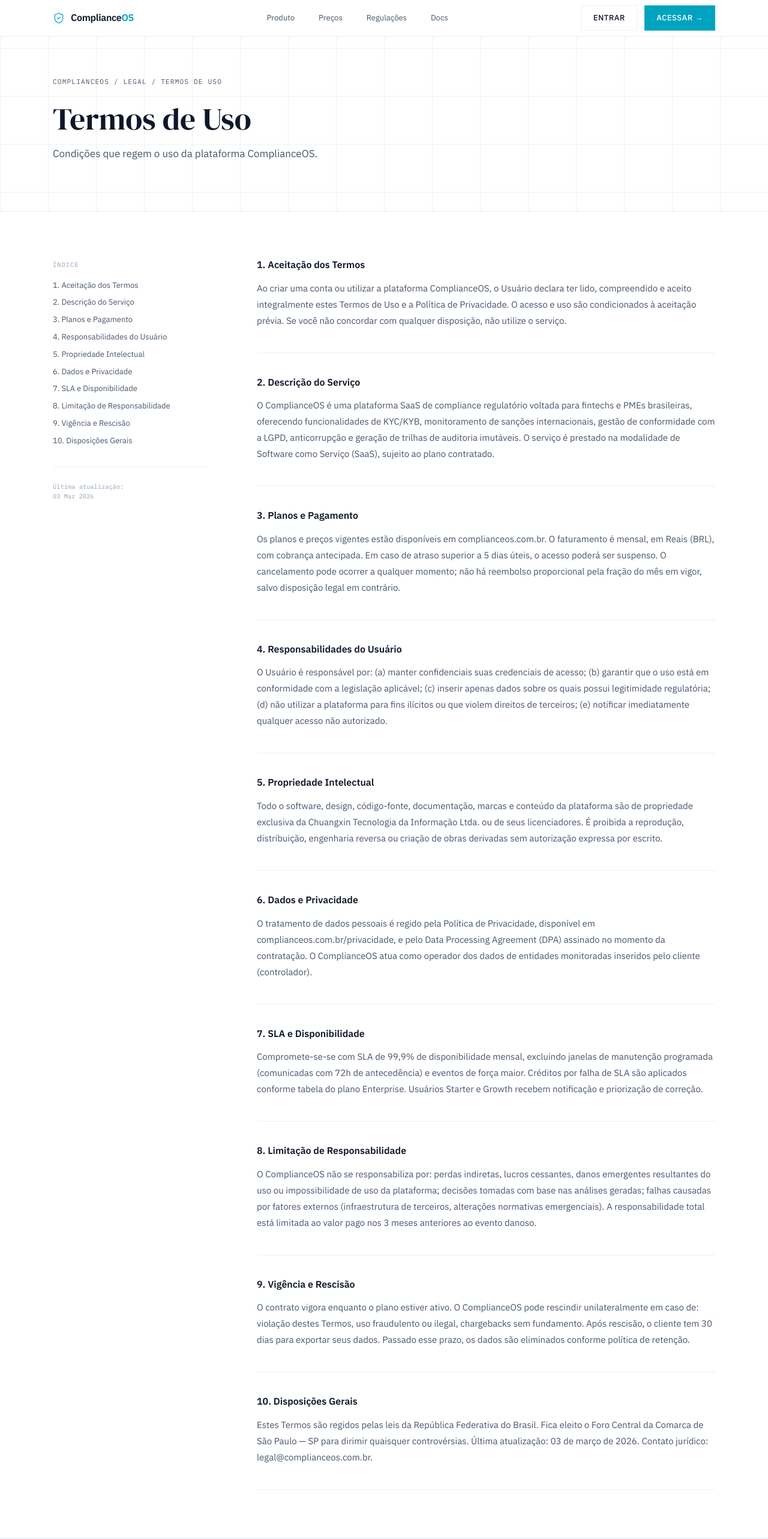
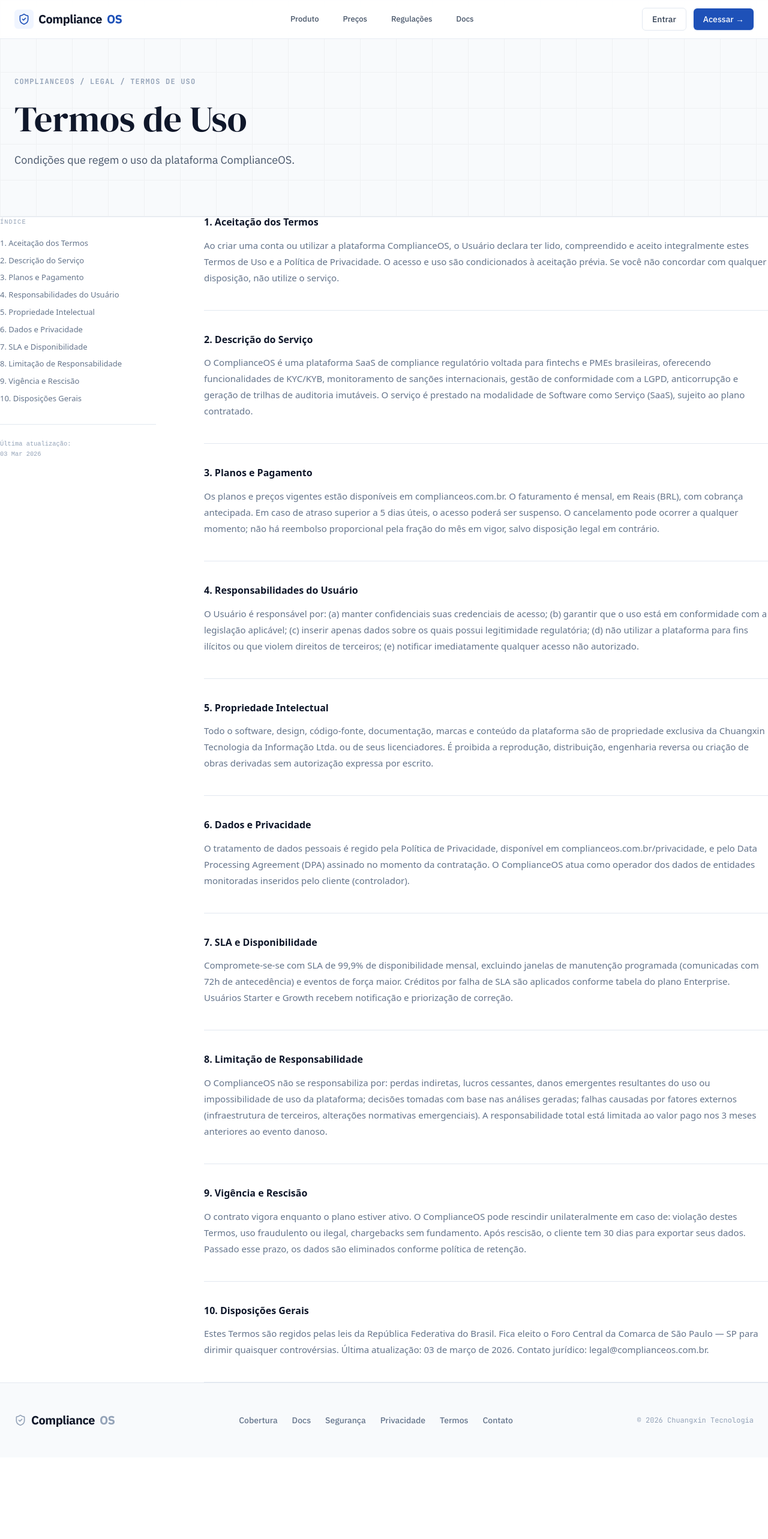
Before and after one commit to juracioliveira/complianceos, a Next.js app in the folder apps/web/: page /termos in a window 1280 px wide. Shown: the top 2566 px of the page at 60% size. After the commit the page ends 2430 px from the top, so only its background shows below. Built offline with nearby package versions, Linux system fonts and the light colour scheme.

Commit message:
style(web): standardize logo and visual identity across public pages and login

```diff
--- a/apps/web/src/app/login/page.tsx
+++ b/apps/web/src/app/login/page.tsx
@@ -74,8 +74,8 @@ export default function LoginPage() {
             <div className="hidden lg:flex flex-col justify-between p-12 bg-slate-50 relative overflow-hidden border-right border-slate-200">
                 {/* Padrão de fundo decorativo */}
                 <div className="absolute inset-0 pointer-events-none">
-                    <div className="absolute top-[-20%] left-[-10%] w-[600px] h-[600px] bg-blue-100/50 rounded-full blur-3xl" />
-                    <div className="absolute bottom-[-10%] right-[-10%] w-[400px] h-[400px] bg-indigo-100/50 rounded-full blur-3xl" />
+                    <div className="absolute top-[-20%] left-[-10%] w-[600px] h-[600px] bg-brand-100/50 rounded-full blur-3xl" />
+                    <div className="absolute bottom-[-10%] right-[-10%] w-[400px] h-[400px] bg-cyan-100/50 rounded-full blur-3xl" />
                     {/* Grid sutil */}
                     <div
                         className="absolute inset-0 opacity-[0.05]"
@@ -88,12 +88,12 @@ export default function LoginPage() {
 
                 {/* Logo */}
                 <div className="relative flex items-center gap-3">
-                    <div className="w-10 h-10 rounded-xl bg-blue-100 border border-blue-200 flex items-center justify-center">
-                        <ShieldCheck className="w-5 h-5 text-blue-600" />
+                    <div className="w-10 h-10 rounded-xl bg-brand-50 border border-brand-100 flex items-center justify-center">
+                        <ShieldCheck className="w-5 h-5 text-brand-600" />
                     </div>
                     <div>
-                        <p className="font-bold text-slate-900 text-lg leading-tight">ComplianceOS</p>
-                        <p className="text-blue-600/70 text-xs">Chuangxin Tecnologia</p>
+                        <p className="font-bold text-slate-900 text-lg leading-tight">Compliance<span className="text-brand-600">OS</span></p>
+                        <p className="text-brand-600/70 text-[10px] font-mono tracking-widest uppercase mt-0.5">Governance Engine</p>
                     </div>
                 </div>
 
@@ -102,7 +102,7 @@ export default function LoginPage() {
                     <div>
                         <h1 className="text-4xl font-bold text-slate-900 leading-tight text-balance">
                             Compliance e Governança<br />
-                            <span className="text-blue-600">numa plataforma única</span>
+                            <span className="text-brand-600">numa plataforma única</span>
                         </h1>
                         <p className="mt-4 text-slate-600 text-base leading-relaxed max-w-md">
                             Gerencie PLD/FT, LGPD e Anticorrupção com rastreabilidade total,
@@ -136,11 +136,11 @@ export default function LoginPage() {
             <div className="flex items-center justify-center p-8 bg-background">
                 <div className="w-full max-w-sm animate-fade-in">
                     {/* Mobile logo */}
-                    <div className="lg:hidden flex items-center gap-2 justify-center mb-8">
-                        <div className="w-8 h-8 rounded-lg bg-primary flex items-center justify-center">
-                            <ShieldCheck className="w-4 h-4 text-white" />
+                    <div className="lg:hidden flex items-center gap-2 justify-center mb-8 text-xl font-bold tracking-tight text-slate-900">
+                        <div className="w-8 h-8 rounded-lg bg-brand-50 border border-brand-100 flex items-center justify-center">
+                            <ShieldCheck className="w-4 h-4 text-brand-600" />
                         </div>
-                        <span className="font-bold text-foreground">ComplianceOS</span>
+                        <span>Compliance<span className="text-brand-600">OS</span></span>
                     </div>
 
                     <div className="space-y-1 mb-8">
@@ -213,9 +213,9 @@ export default function LoginPage() {
                             </>
                         ) : (
                             <div className="space-y-1.5">
-                                <div className="flex items-center gap-2 mb-4 p-3.5 rounded-xl bg-blue-50 border border-blue-200">
-                                    <Smartphone className="w-4 h-4 text-blue-600 shrink-0" />
-                                    <p className="text-sm text-blue-800">
+                                <div className="flex items-center gap-2 mb-4 p-3.5 rounded-xl bg-brand-50 border border-brand-200">
+                                    <Smartphone className="w-4 h-4 text-brand-600 shrink-0" />
+                                    <p className="text-sm text-brand-800">
                                         Abra seu app autenticador (Google Authenticator, Authy) e insira o código de 6 dígitos.
                                     </p>
                                 </div>
--- a/apps/web/src/components/layout/MobileWall.tsx
+++ b/apps/web/src/components/layout/MobileWall.tsx
@@ -1,6 +1,7 @@
 'use client'
 
 import { useEffect, useState } from 'react'
+import { ShieldCheck } from 'lucide-react'
 
 /**
  * MobileWall — blocks access to the authenticated app on mobile devices.
@@ -56,11 +57,11 @@ export function MobileWall({ children }: { children: React.ReactNode }) {
                 <div style={{ position: 'relative', zIndex: 2, maxWidth: 360 }}>
                     {/* Logo */}
                     <div style={{ display: 'flex', alignItems: 'center', justifyContent: 'center', gap: '0.75rem', marginBottom: '3rem' }}>
-                        <svg width="32" height="32" viewBox="0 0 24 24" fill="none" stroke="#00A3BF" strokeWidth="2">
-                            <path d="M12 22s8-4 8-10V5l-8-3-8 3v7c0 6 8 10 8 10z" />
-                        </svg>
-                        <span style={{ fontSize: '1.4rem', fontWeight: 700, color: '#0F172A', letterSpacing: '-0.5px' }}>
-                            Compliance<span style={{ color: '#00A3BF' }}>OS</span>
+                        <div className="p-1.5 bg-brand-50 rounded-lg">
+                            <ShieldCheck className="w-6 h-6 text-brand-600" strokeWidth={2.5} />
+                        </div>
+                        <span style={{ fontSize: '1.4rem', fontWeight: 700, color: '#0F172A', letterSpacing: '-0.5px' }} className="font-sans">
+                            Compliance<span className="text-brand-600">OS</span>
                         </span>
                     </div>
 
@@ -99,15 +100,8 @@ export function MobileWall({ children }: { children: React.ReactNode }) {
 
                     <a
                         href="/"
-                        style={{
-                            display: 'inline-block', padding: '0.75rem 1.5rem',
-                            background: 'transparent', border: '1px solid rgba(0,163,191,0.4)',
-                            borderRadius: 4, color: '#00A3BF',
-                            fontFamily: "'IBM Plex Sans', sans-serif",
-                            fontWeight: 600, fontSize: '0.875rem',
-                            textTransform: 'uppercase', letterSpacing: '0.5px',
-                            textDecoration: 'none',
-                        }}
+                        className="inline-flex items-center justify-center px-6 py-3 bg-brand-600 text-white font-semibold rounded-lg hover:bg-brand-700 transition-colors shadow-sm font-sans uppercase tracking-wider text-sm"
+                        style={{ textDecoration: 'none' }}
                     >
                         ← Voltar ao início
                     </a>
--- a/apps/web/src/components/public/PublicLayout.tsx
+++ b/apps/web/src/components/public/PublicLayout.tsx
@@ -1,36 +1,24 @@
 import Link from 'next/link'
 import { ShieldCheck } from 'lucide-react'
 
-const CYAN = '#00A3BF'
-const BG = '#FFFFFF'
-const SURFACE = '#F9FAFB'
-const LINE = 'rgba(0,0,0,0.06)'
-const TEXT = '#0F172A'
-const MUTED = '#475569'
-const UI = "'IBM Plex Sans', sans-serif"
-const MONO = "'IBM Plex Mono', monospace"
-
 export function PublicNav() {
     return (
-        <nav style={{
-            position: 'fixed', top: 0, width: '100%', zIndex: 100,
-            borderBottom: `1px solid ${LINE}`,
-            background: 'rgba(255,255,255,0.92)',
-            backdropFilter: 'blur(16px)',
-        }}>
-            <div style={{ maxWidth: 1200, margin: '0 auto', padding: '0 3rem', height: 60, display: 'flex', alignItems: 'center', justifyContent: 'space-between' }}>
-                <Link href="/" style={{ display: 'flex', alignItems: 'center', gap: '.625rem', fontSize: '1rem', fontWeight: 600, letterSpacing: '-.02em', color: TEXT, textDecoration: 'none', fontFamily: UI }}>
-                    <ShieldCheck size={20} stroke={CYAN} strokeWidth={1.5} />
-                    <span style={{ whiteSpace: 'nowrap' }}>Compliance<span style={{ color: CYAN }}>OS</span></span>
+        <nav className="fixed top-0 w-full z-[100] border-b border-slate-200/80 bg-white/90 backdrop-blur-md">
+            <div className="max-w-7xl mx-auto px-6 h-16 flex items-center justify-between">
+                <Link href="/" className="flex items-center gap-2 text-xl font-bold tracking-tight text-slate-900 group">
+                    <div className="p-1.5 bg-brand-50 rounded-lg group-hover:bg-brand-100 transition-colors">
+                        <ShieldCheck className="w-5 h-5 text-brand-600" strokeWidth={2} />
+                    </div>
+                    Compliance<span className="text-brand-600">OS</span>
                 </Link>
-                <div style={{ display: 'flex', gap: '2.5rem' }}>
+                <div className="hidden md:flex items-center gap-10">
                     {([['/', 'Produto'], ['/#pricing', 'Preços'], ['/cobertura', 'Regulações'], ['/docs', 'Docs']] as [string, string][]).map(([h, l]) => (
-                        <Link key={l} href={h} style={{ fontSize: '.8125rem', color: MUTED, textDecoration: 'none', fontFamily: UI }}>{l}</Link>
+                        <Link key={l} href={h} className="text-[13px] font-medium text-slate-600 hover:text-brand-600 transition-colors">{l}</Link>
                     ))}
                 </div>
-                <div style={{ display: 'flex', gap: '.75rem' }}>
-                    <Link href="/login" style={{ display: 'inline-flex', alignItems: 'center', padding: '.6rem 1.2rem', background: 'transparent', color: TEXT, border: `1px solid ${LINE}`, fontFamily: UI, fontWeight: 500, fontSize: '.8125rem', letterSpacing: '.04em', textTransform: 'uppercase' as const, textDecoration: 'none' }}>Entrar</Link>
-                    <Link href="/dashboard" style={{ display: 'inline-flex', alignItems: 'center', padding: '.6rem 1.2rem', background: CYAN, color: '#FFFFFF', border: `1px solid ${CYAN}`, fontFamily: UI, fontWeight: 500, fontSize: '.8125rem', letterSpacing: '.04em', textTransform: 'uppercase' as const, textDecoration: 'none' }}>Acessar →</Link>
+                <div className="flex items-center gap-3">
+                    <Link href="/login" className="px-4 py-2 text-sm font-medium text-slate-700 border border-slate-200 rounded-lg hover:bg-slate-50 transition-colors">Entrar</Link>
+                    <Link href="/dashboard" className="px-4 py-2 bg-brand-600 text-white text-sm font-medium rounded-lg hover:bg-brand-700 transition-colors shadow-sm shadow-brand-600/20">Acessar →</Link>
                 </div>
             </div>
         </nav>
@@ -39,21 +27,21 @@ export function PublicNav() {
 
 export function PublicFooter() {
     return (
-        <footer style={{ borderTop: `1px solid ${LINE}`, padding: '3rem 0', background: SURFACE }}>
-            <div style={{ maxWidth: 1200, margin: '0 auto', padding: '0 3rem', display: 'flex', justifyContent: 'space-between', alignItems: 'center', flexWrap: 'wrap', gap: '1.5rem' }}>
-                <div style={{ display: 'flex', alignItems: 'center', gap: '.625rem' }}>
-                    <ShieldCheck size={18} stroke={MUTED} strokeWidth={1.5} />
-                    <span style={{ fontFamily: UI, fontWeight: 600, color: TEXT, fontSize: '.9rem' }}>ComplianceOS</span>
+        <footer className="border-t border-slate-200 py-12 bg-slate-50">
+            <div className="max-w-7xl mx-auto px-6 flex flex-col md:flex-row justify-between items-center gap-6">
+                <div className="flex items-center gap-2 text-xl font-bold tracking-tight text-slate-900">
+                    <ShieldCheck className="w-5 h-5 text-slate-400" strokeWidth={2} />
+                    Compliance<span className="text-slate-400">OS</span>
                 </div>
-                <div style={{ display: 'flex', gap: '2rem', flexWrap: 'wrap' }}>
+                <div className="flex flex-wrap gap-6 justify-center">
                     {([
                         ['/cobertura', 'Cobertura'], ['/docs', 'Docs'], ['/seguranca', 'Segurança'],
                         ['/privacidade', 'Privacidade'], ['/termos', 'Termos'], ['/contato', 'Contato'],
                     ] as [string, string][]).map(([h, l]) => (
-                        <Link key={l} href={h} style={{ fontFamily: UI, fontSize: '.8125rem', color: MUTED, textDecoration: 'none' }}>{l}</Link>
+                        <Link key={l} href={h} className="text-sm font-medium text-slate-500 hover:text-brand-600 transition-colors">{l}</Link>
                     ))}
                 </div>
-                <span style={{ fontFamily: MONO, fontSize: '.7rem', color: '#94A3B8' }}>© 2026 Chuangxin Tecnologia</span>
+                <span className="font-mono text-xs text-slate-400">© 2026 Chuangxin Tecnologia</span>
             </div>
         </footer>
     )
@@ -61,34 +49,34 @@ export function PublicFooter() {
 
 export function PageHero({ breadcrumb, title, subtitle }: { breadcrumb: string; title: string; subtitle: string }) {
     return (
-        <section style={{
-            paddingTop: '8rem', paddingBottom: '5rem',
-            borderBottom: `1px solid ${LINE}`,
-            backgroundImage: `linear-gradient(${LINE} 1px,transparent 1px),linear-gradient(90deg,${LINE} 1px,transparent 1px)`,
-            backgroundSize: '80px 80px',
-        }}>
-            <div style={{ maxWidth: 1200, margin: '0 auto', padding: '0 3rem' }}>
-                <p style={{ fontFamily: MONO, fontSize: '.7rem', color: MUTED, textTransform: 'uppercase' as const, letterSpacing: '.1em', marginBottom: '1.5rem' }}>
-                    <Link href="/" style={{ color: MUTED, textDecoration: 'none' }}>ComplianceOS</Link>
+        <section className="pt-32 pb-20 border-b border-slate-200 relative bg-slate-50">
+            {/* Grid Pattern */}
+            <div className="absolute inset-0 opacity-[0.03] pointer-events-none" style={{ backgroundImage: 'linear-gradient(#000 1px, transparent 1px), linear-gradient(90deg, #000 1px, transparent 1px)', backgroundSize: '60px 60px' }} />
+            <div className="max-w-7xl mx-auto px-6 relative z-10">
+                <p className="font-mono text-xs font-bold text-slate-400 uppercase tracking-widest mb-6">
+                    <Link href="/" className="hover:text-brand-600 transition-colors">ComplianceOS</Link>
                     {' / '}{breadcrumb}
                 </p>
-                <h1 style={{ fontFamily: "'DM Serif Display', serif", fontSize: 'clamp(2rem,4vw,3.5rem)', color: TEXT, fontWeight: 'normal', marginBottom: '1rem', maxWidth: 700 }}>{title}</h1>
-                <p style={{ fontFamily: UI, fontSize: '1.0625rem', color: MUTED, maxWidth: 560, lineHeight: 1.75 }}>{subtitle}</p>
+                <h1 className="font-display text-4xl md:text-5xl lg:text-6xl text-slate-900 mb-6 max-w-3xl leading-tight">{title}</h1>
+                <p className="text-lg text-slate-600 max-w-2xl leading-relaxed">{subtitle}</p>
             </div>
         </section>
     )
 }
 
 export const pageStyle = {
-    background: BG, color: TEXT, fontFamily: UI, minHeight: '100vh',
+    // Legacy export, safely ignored if fully swapped
 }
 
 export const contentWrap = {
-    maxWidth: 1200, margin: '0 auto', padding: '5rem 3rem',
+    // Legacy export
 }
 
-export const SURFACE2 = '#F3F4F6'
-export const LINE_STRONG = 'rgba(0,0,0,0.12)'
-export const SERIF = "'DM Serif Display', serif"
-
-export { CYAN, BG, SURFACE, LINE, TEXT, MUTED, UI, MONO }
+export const CYAN = '#1E5DB8'
+export const BG = '#F8FAFC'
+export const SURFACE = '#F1F5F9'
+export const LINE = '#E2E8F0'
+export const TEXT = '#0F172A'
+export const MUTED = '#64748B'
+export const UI = "ui-sans-serif, system-ui, sans-serif"
+export const MONO = "ui-monospace, SFMono-Regular, monospace"
```
